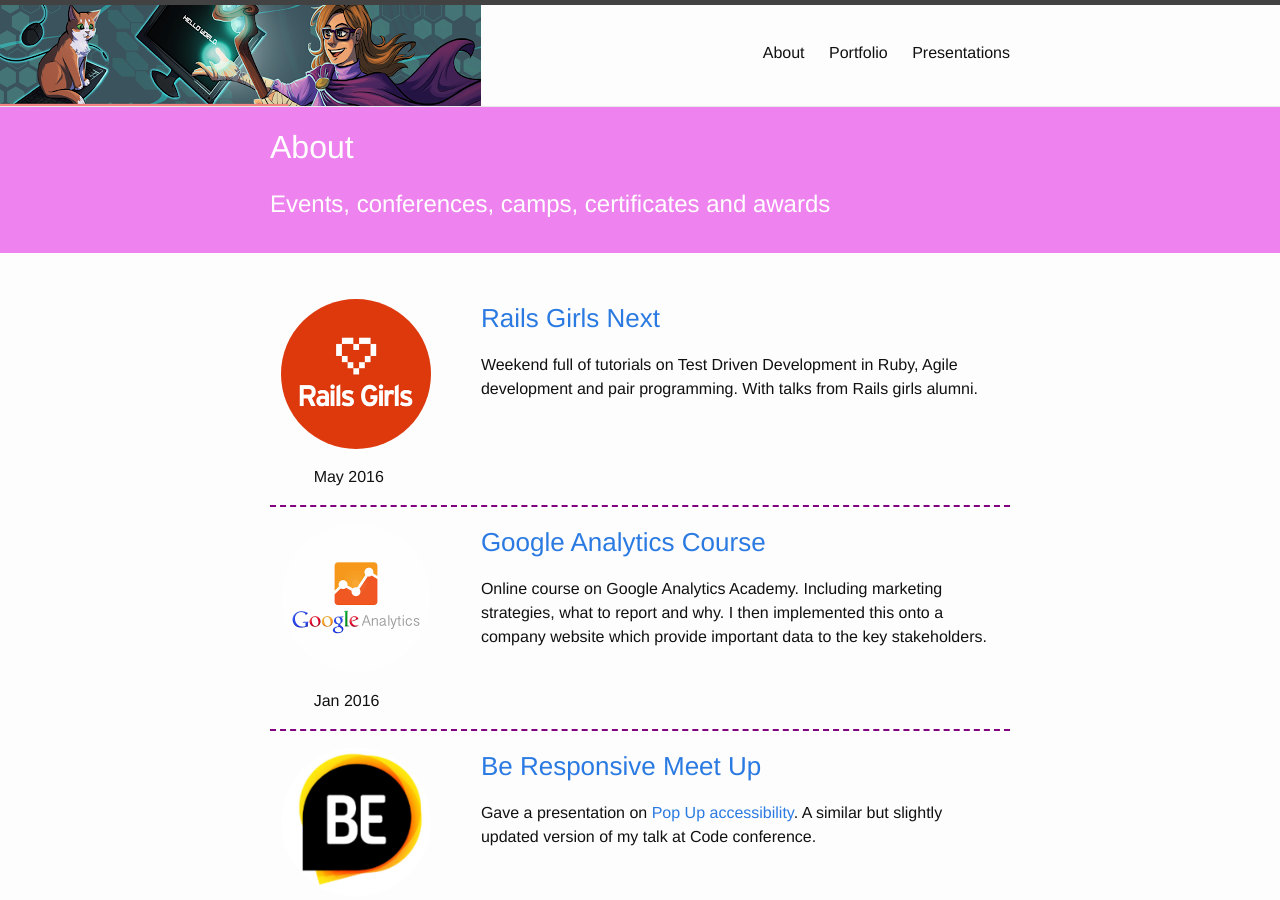
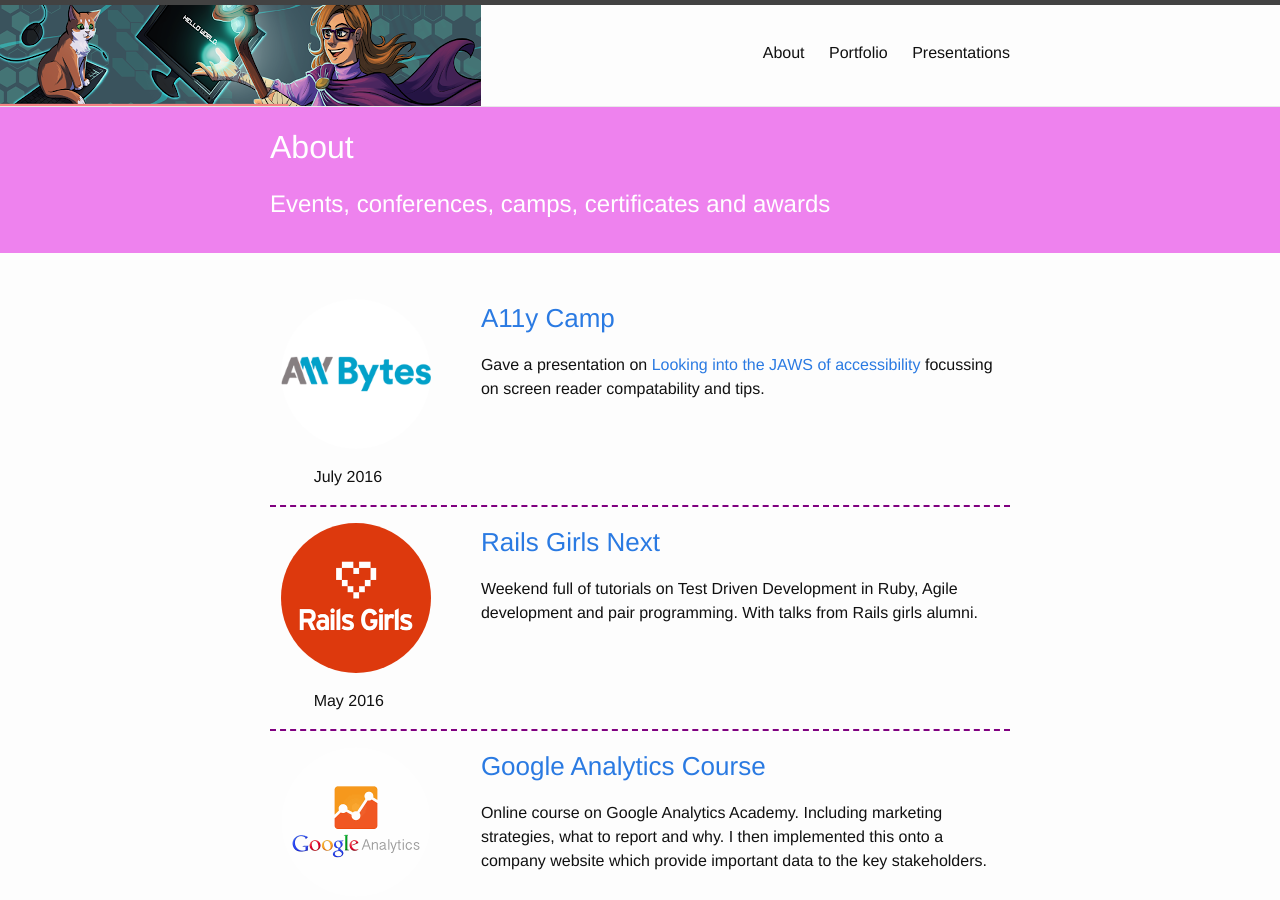
Before and after one commit to Rhiana/rhiana.github.io, a Jekyll site: the page built from about.md, in a window 1280 px wide and 900 px high. Built offline with Jekyll 4.4.1, drawn with Linux system fonts in a browser that asks for light colours.

Commit message:
updating presentations given

```diff
--- a/about.md
+++ b/about.md
@@ -5,6 +5,16 @@ subtitle: Events, conferences, camps, certificates and awards
 permalink: /about/
 ---
 <div class="about-page wrapper">
+  <div class="grid">
+    <div class="icon">
+    <img src="/img/a11y-bytes.png" alt="a11y bytes">
+      <span>July 2016</span>
+    </div>
+    <div class="description">
+      <h3><a href="http://a11ybytes.org/session/looking-into-the-jaws-of-accessibility/" target="_blank">A11y Camp</a></h3>
+      <p>Gave a presentation on <a href="/presentations/#a11y-wdyk-2015">Looking into the JAWS of accessibility</a> focussing on screen reader compatability and tips.</p>
+    </div>
+  </div>
   <div class="grid">
     <div class="icon">
     <img src="/img/railsgirls-sq.png" alt="rails girls">
```
Also changed, not shown: presentations.md (+10 -9 lines), img/a11y-bytes.png (added).
